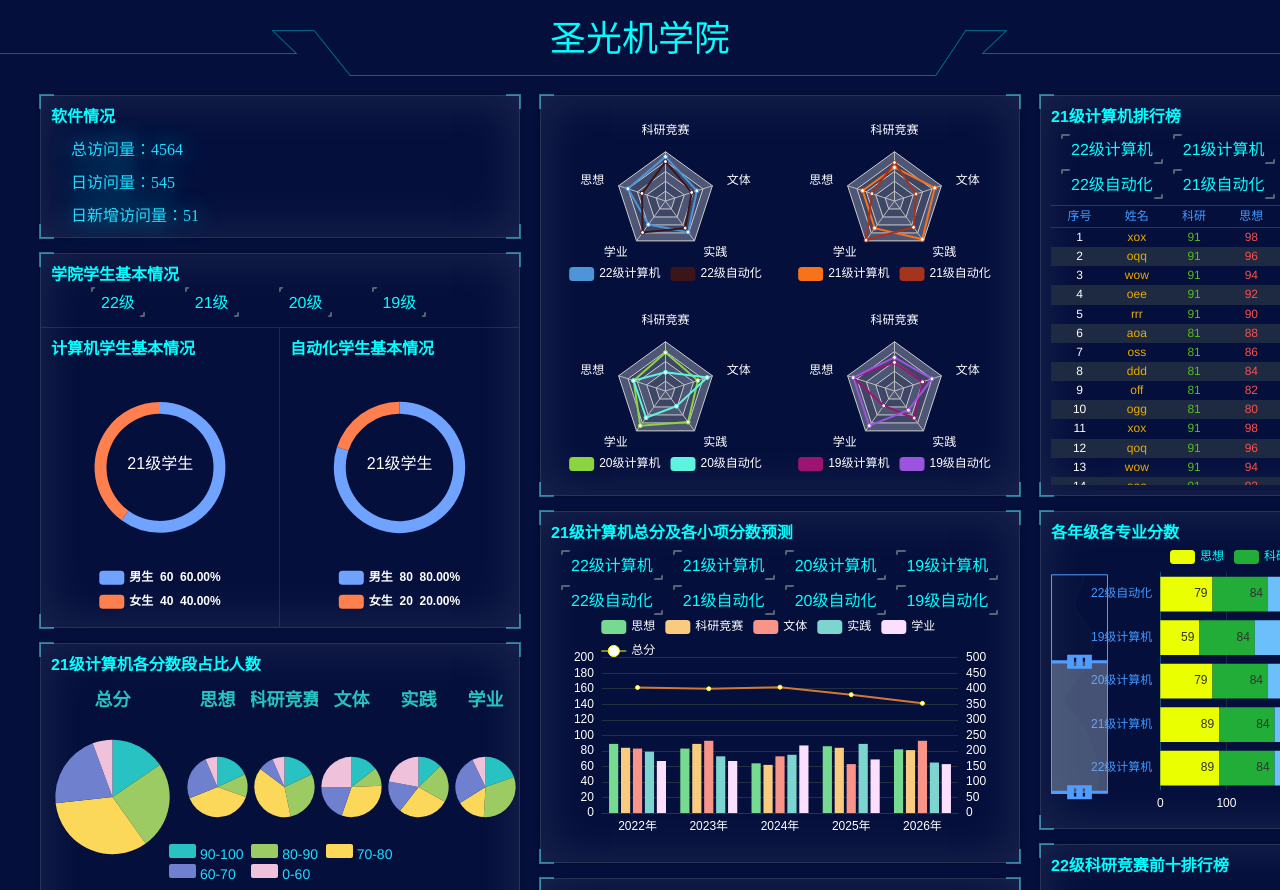
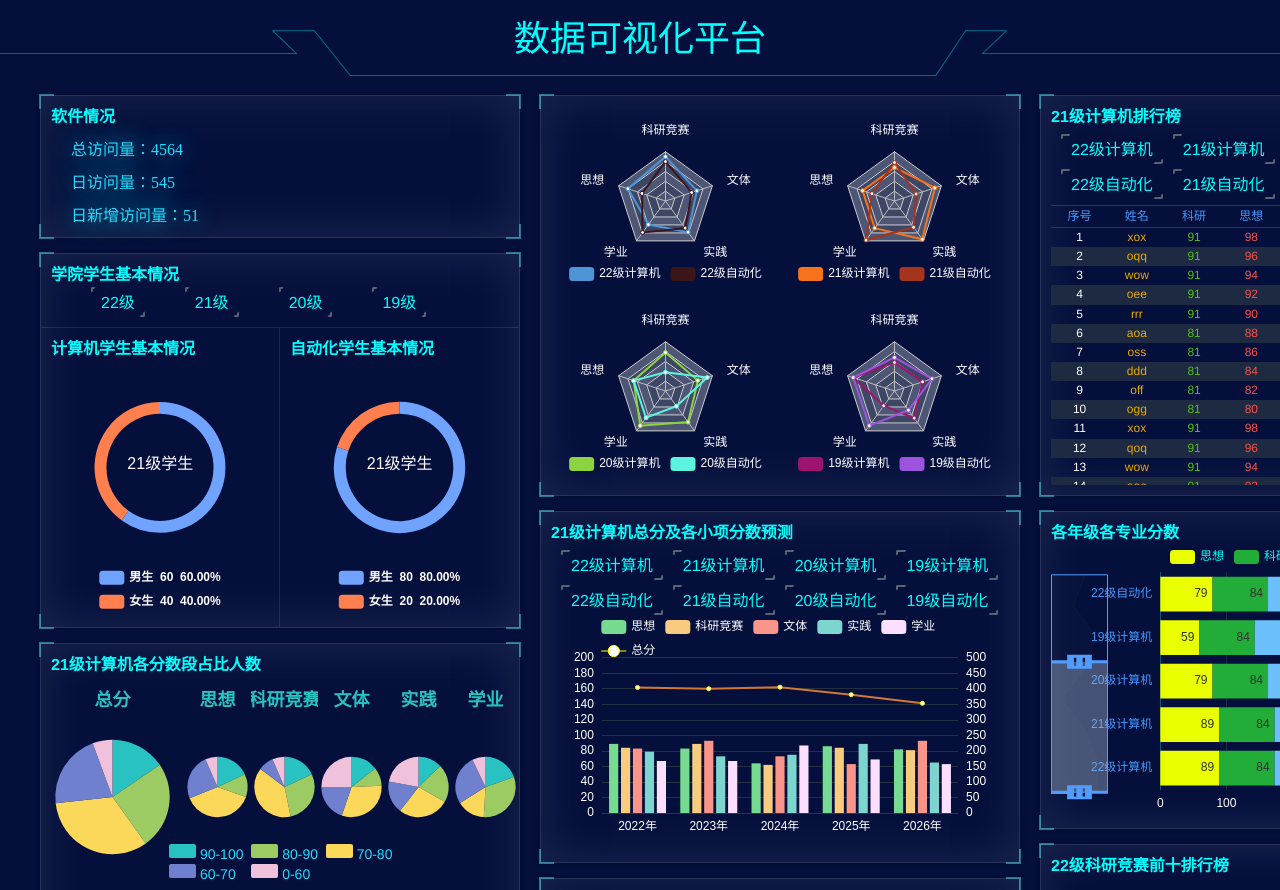
Before and after one commit to cqk666/cqk666.github.io, a plain HTML site: page index.html in a window 1280 px wide. Shown: the top 890 px of the page. Drawn offline with nearby package versions, Linux system fonts and the light colour scheme.

Commit message:
改名字

```diff
--- a/index.html
+++ b/index.html
@@ -14,7 +14,7 @@
 <body>
     <!--头部-->
     <div class="header">
-        圣光机学院
+        数据可视化平台
     </div>
     <!--主体-->
     <div class="main clearfix">
```
